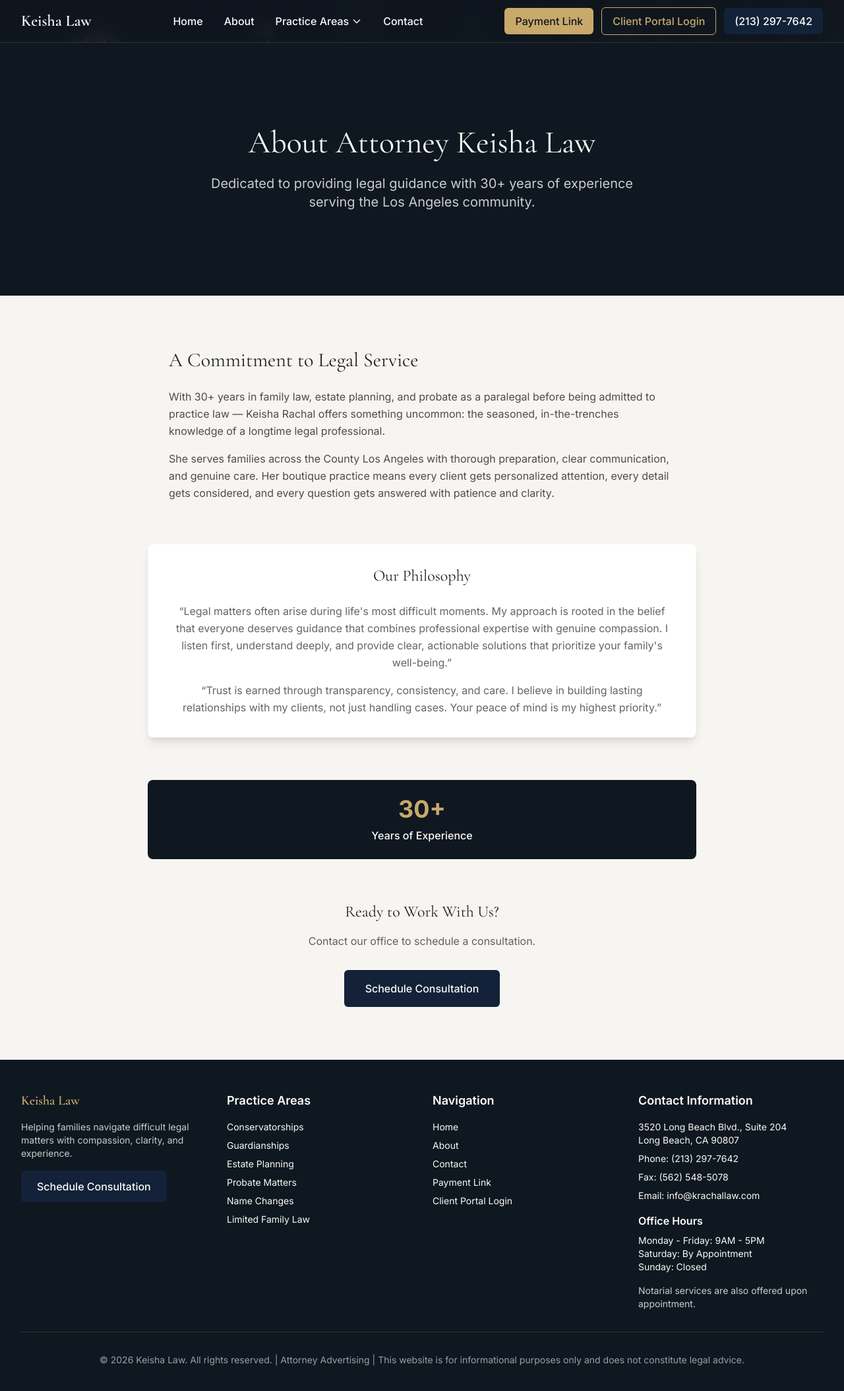
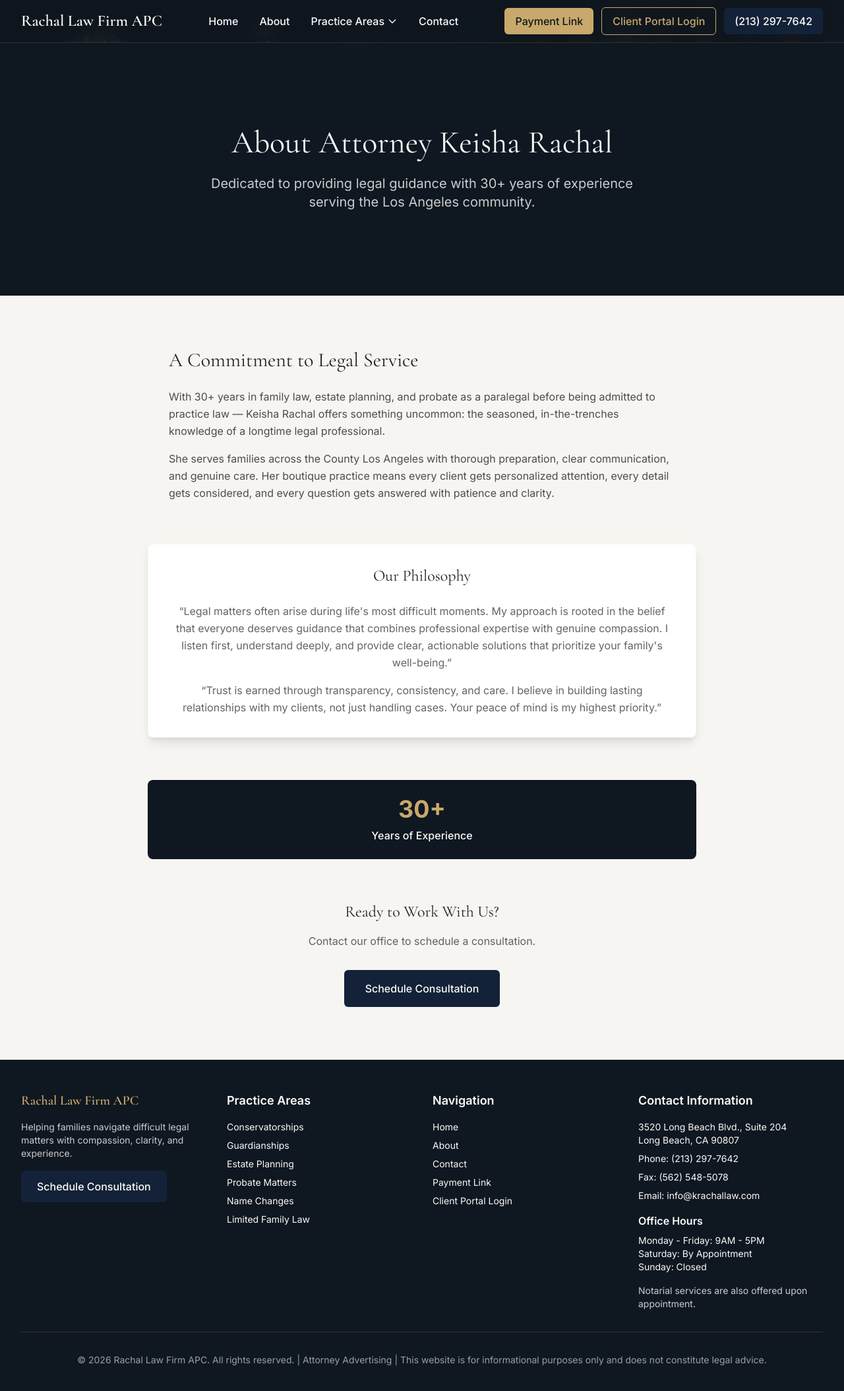
Before and after one commit to burchdad/keisha-law, a Next.js app: page /about in a window 1280 px wide. Shown: the top 2108 px of the page at 66% size. Built offline with nearby package versions, Linux system fonts and the light colour scheme.

Commit message:
Update firm name and portal URL

```diff
--- a/app/about/page.tsx
+++ b/app/about/page.tsx
@@ -14,7 +14,7 @@ export default function About() {
             transition={{ duration: 0.8 }}
           >
             <h1 className="text-4xl md:text-5xl font-serif font-light text-muted-whites mb-6">
-              About Attorney Keisha Law
+              About Attorney Keisha Rachal
             </h1>
             <p className="text-lg md:text-xl text-muted-whites/80 max-w-2xl mx-auto">
               Dedicated to providing legal guidance with 30+ years of experience serving the Los Angeles community.
--- a/app/contact/page.tsx
+++ b/app/contact/page.tsx
@@ -32,7 +32,7 @@ export default function Contact() {
         },
         body: JSON.stringify({
           ...formData,
-          _subject: 'New Keisha Law Website Inquiry',
+          _subject: 'New Rachal Law Firm APC Website Inquiry',
         }),
       });
 
@@ -303,7 +303,7 @@ export default function Contact() {
                   <input
                     type="hidden"
                     name="_subject"
-                    value="New Keisha Law Website Inquiry"
+                    value="New Rachal Law Firm APC Website Inquiry"
                   />
 
                   <div>
--- a/app/layout.tsx
+++ b/app/layout.tsx
@@ -16,7 +16,7 @@ const cormorantGaramond = Cormorant_Garamond({
 });
 
 export const metadata: Metadata = {
-  title: "Keisha Law - Boutique Legal Services",
+  title: "Rachal Law Firm APC - Boutique Legal Services",
   description: "Helping families navigate difficult legal matters with compassion, clarity, and experience.",
 };
 
--- a/components/Footer.tsx
+++ b/components/Footer.tsx
@@ -5,7 +5,7 @@ import Link from 'next/link';
 const paymentUrl =
   'https://secure.lawpay.com/pages/rachallawfirmapc/operating';
 const clientPortalUrl =
-  'https://auth.mycase.com/login_sessions/launchpad?client_id=tCEM8hNY7GaC2c8P';
+  'https://www.mycase.com/';
 
 export default function Footer() {
   return (
@@ -14,7 +14,7 @@ export default function Footer() {
         <div className="grid grid-cols-1 md:grid-cols-4 gap-8">
           {/* Logo and Description */}
           <div className="md:col-span-1">
-            <h3 className="text-xl font-serif font-semibold text-accent-gold mb-4">Keisha Law</h3>
+            <h3 className="text-xl font-serif font-semibold text-accent-gold mb-4">Rachal Law Firm APC</h3>
             <p className="text-sm text-muted-whites/80 mb-4">
               Helping families navigate difficult legal matters with compassion, clarity, and experience.
             </p>
@@ -89,7 +89,7 @@ export default function Footer() {
         </div>
 
         <div className="border-t border-accent-gold/20 mt-8 pt-8 text-center text-sm text-muted-whites/60">
-          <p>&copy; 2026 Keisha Law. All rights reserved. | Attorney Advertising | This website is for informational purposes only and does not constitute legal advice.</p>
+          <p>&copy; 2026 Rachal Law Firm APC. All rights reserved. | Attorney Advertising | This website is for informational purposes only and does not constitute legal advice.</p>
         </div>
       </div>
     </footer>
--- a/components/Header.tsx
+++ b/components/Header.tsx
@@ -22,7 +22,7 @@ const navLinks = [
 const paymentUrl =
   'https://secure.lawpay.com/pages/rachallawfirmapc/operating';
 const clientPortalUrl =
-  'https://auth.mycase.com/login_sessions/launchpad?client_id=tCEM8hNY7GaC2c8P';
+  'https://www.mycase.com/';
 
 export default function Header() {
   const [isPracticeMenuOpen, setIsPracticeMenuOpen] = useState(false);
@@ -47,7 +47,7 @@ export default function Header() {
             onClick={closeMenus}
             className="text-2xl font-serif font-semibold text-muted-whites hover:text-accent-gold transition-colors"
           >
-            Keisha Law
+            Rachal Law Firm APC
           </Link>
 
           <nav className="hidden md:flex space-x-8" aria-label="Primary">
```
